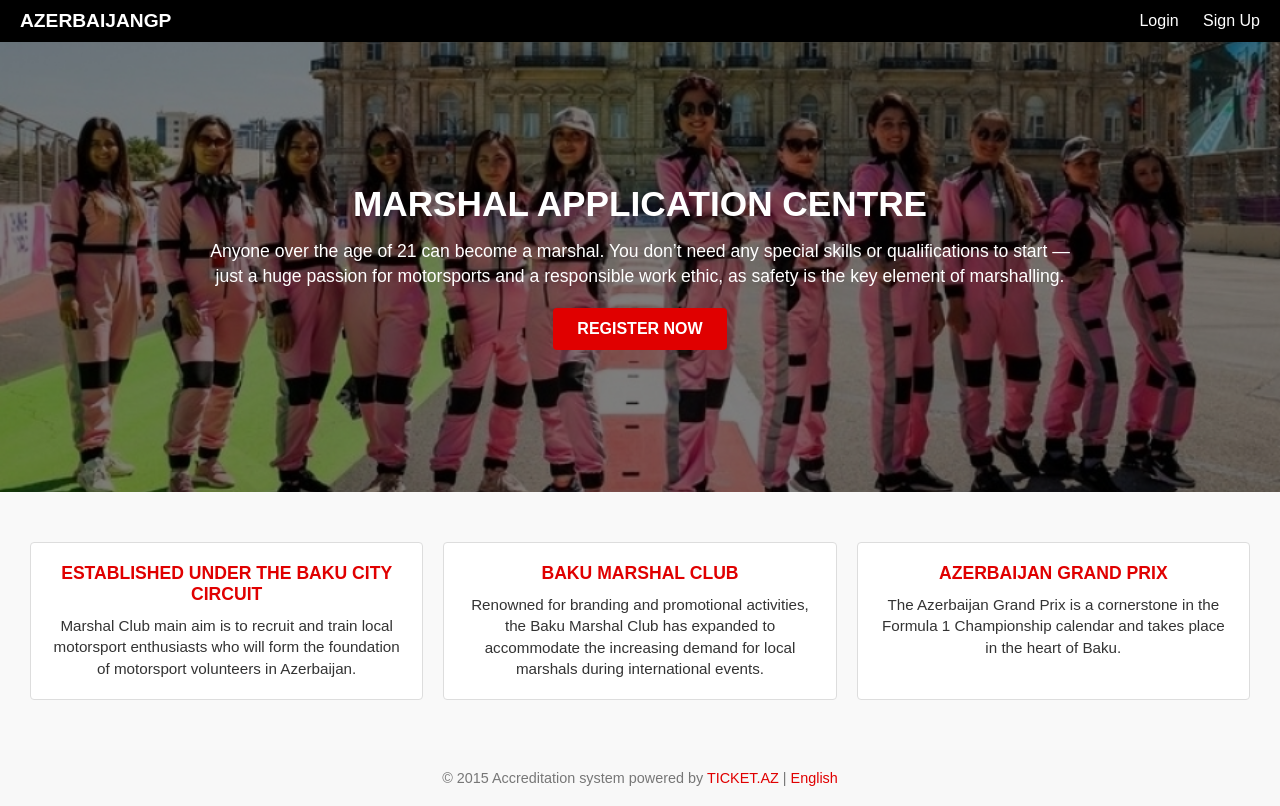
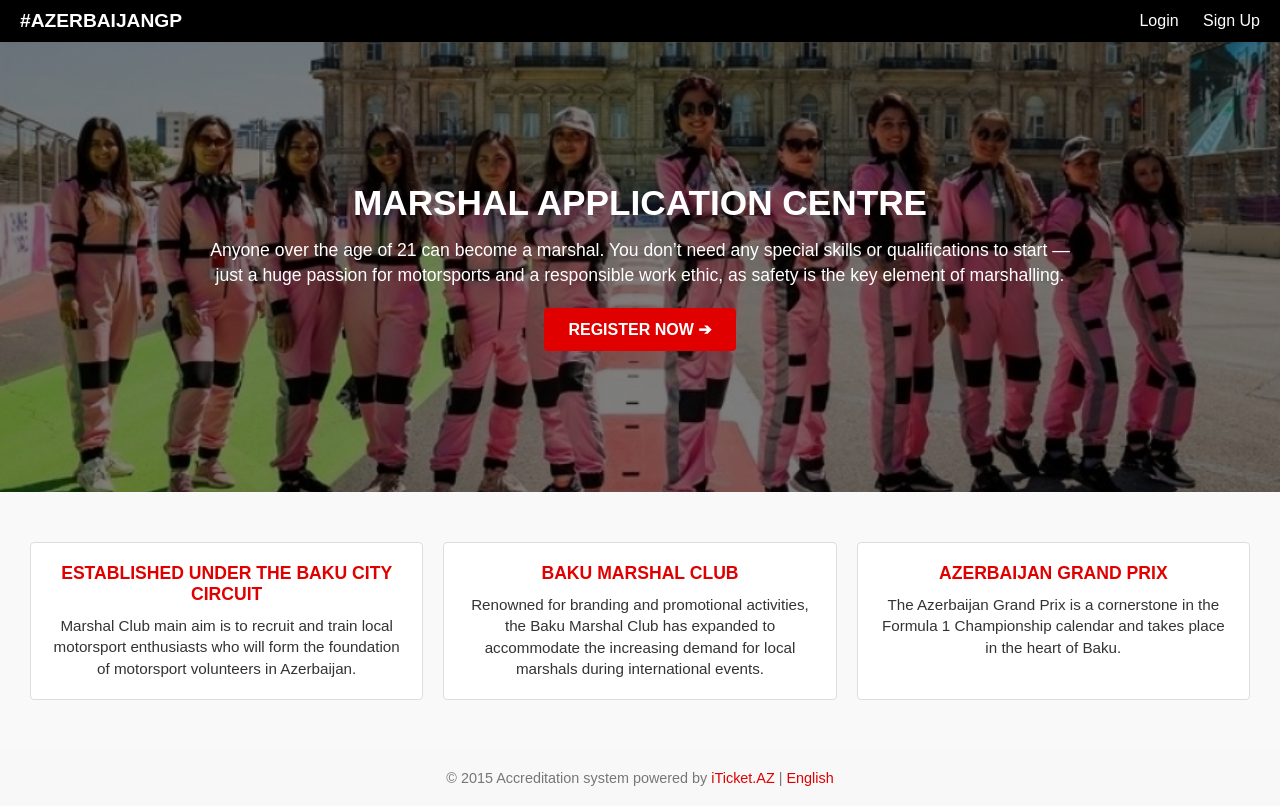
Before and after one commit to mikhailgarayev/marshals.bakucitycircuit.com, a plain HTML site: page index.html in a window 1280 px wide. Drawn offline with Linux system fonts and the light colour scheme.

Commit message:
Update index.html

```diff
--- a/index.html
+++ b/index.html
@@ -154,7 +154,7 @@
 
   <!-- Шапка сайта -->
   <header>
-    <a href="#" class="logo">AZERBAIJANGP</a>
+    <a href="#" class="logo">#AZERBAIJANGP</a>
     <nav>
       <a href="login.html">Login</a>
       <a href="signup.html">Sign Up</a>
@@ -170,7 +170,7 @@
         qualifications to start — just a huge passion for motorsports and a responsible work ethic,
         as safety is the key element of marshalling.
       </p>
-      <a href="signup.html" class="btn">Register now</a>
+      <a href="signup.html" class="btn">Register now ➔</a>
     </div>
   </section>
 
@@ -201,7 +201,7 @@
 
   <!-- Подвал -->
   <footer>
-    © 2015 Accreditation system powered by <a href="#">TICKET.AZ</a> | <a href="#">English</a>
+    © 2015 Accreditation system powered by <a href="#">iTicket.AZ</a> | <a href="#">English</a>
   </footer>
 </body>
 </html>
```
